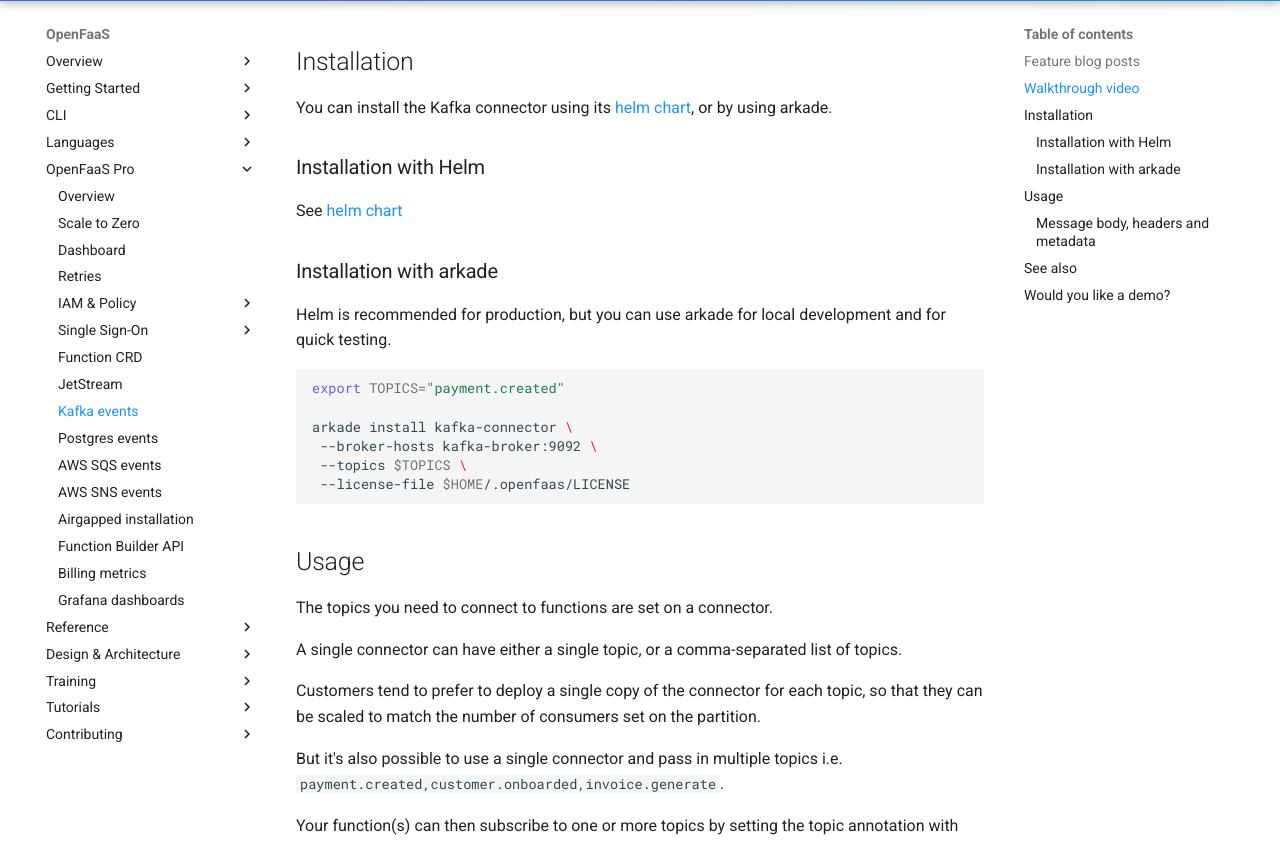
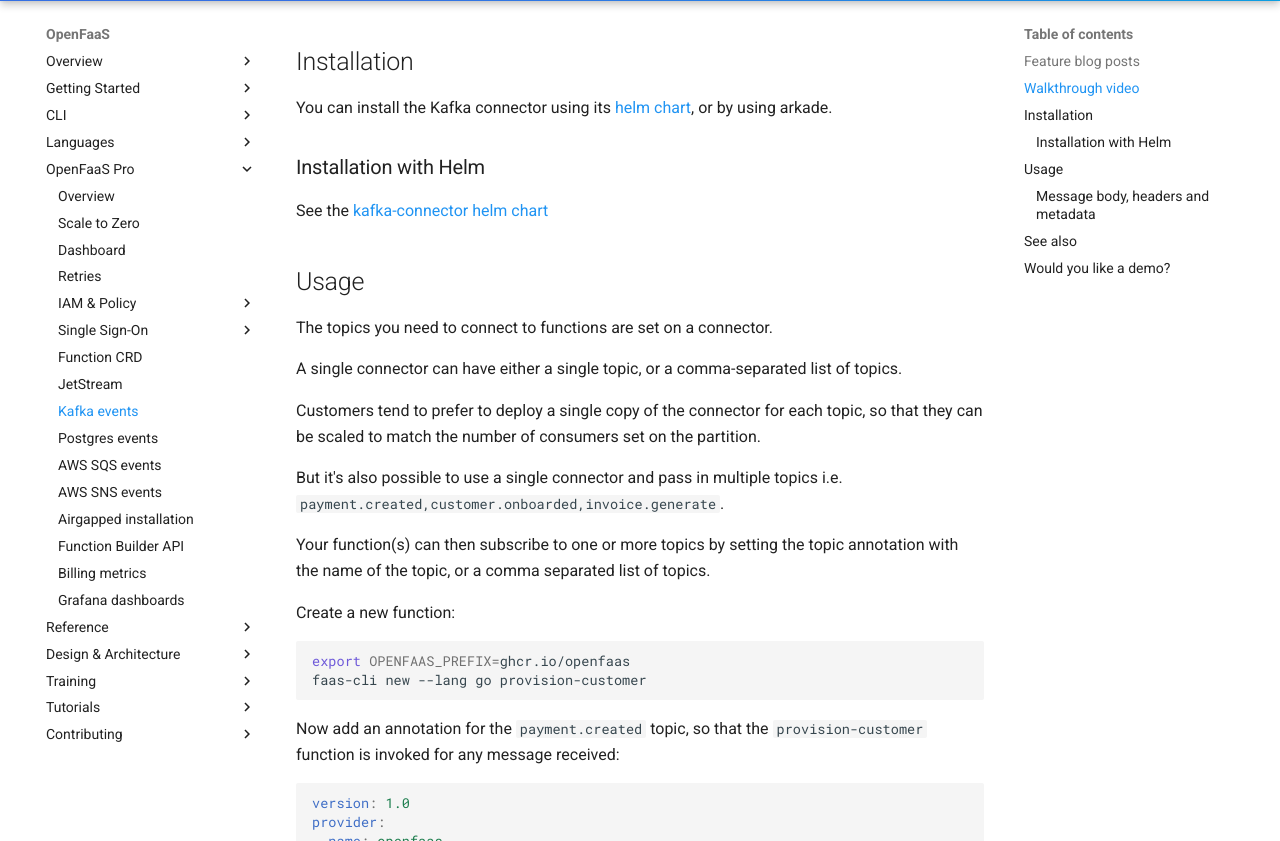
Before and after one commit to openfaas/docs, an MkDocs documentation site: the page built from docs/openfaas-pro/kafka-events.md, in a window 1280 px wide and 900 px high, scrolled down 760 px, cut to the strip 59-900 px from the top of the window. Built offline with MkDocs 1.6.1 and Material for MkDocs 9.7.7, drawn with Linux system fonts in a browser that asks for light colours; comment, search, counter and statistics services are not loaded.

Commit message:
Remove arkade install for kafka-connector
Signed-off-by: Alex Ellis (OpenFaaS Ltd) <alexellis2@gmail.com>

````diff
--- a/docs/openfaas-pro/kafka-events.md
+++ b/docs/openfaas-pro/kafka-events.md
@@ -19,20 +19,7 @@ You can install the Kafka connector using its [helm chart](https://github.com/op
 
 ### Installation with Helm
 
-See [helm chart](https://github.com/openfaas/faas-netes/tree/master/chart/kafka-connector)
-
-### Installation with arkade
-
-Helm is recommended for production, but you can use arkade for local development and for quick testing.
-
-```bash
-export TOPICS="payment.created"
-
-arkade install kafka-connector \
- --broker-hosts kafka-broker:9092 \
- --topics $TOPICS \
- --license-file $HOME/.openfaas/LICENSE
-```
+See the [kafka-connector helm chart](https://github.com/openfaas/faas-netes/tree/master/chart/kafka-connector)
 
 ## Usage
 
````
